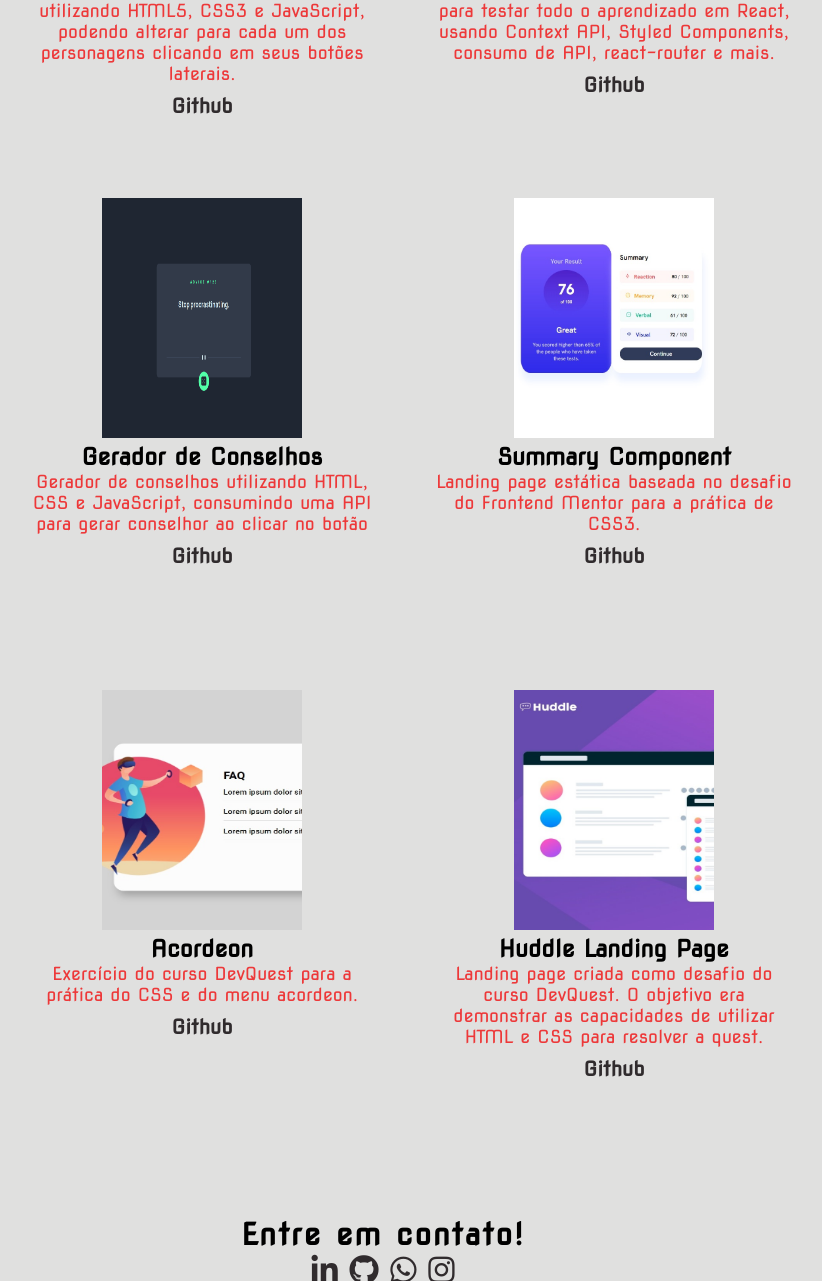
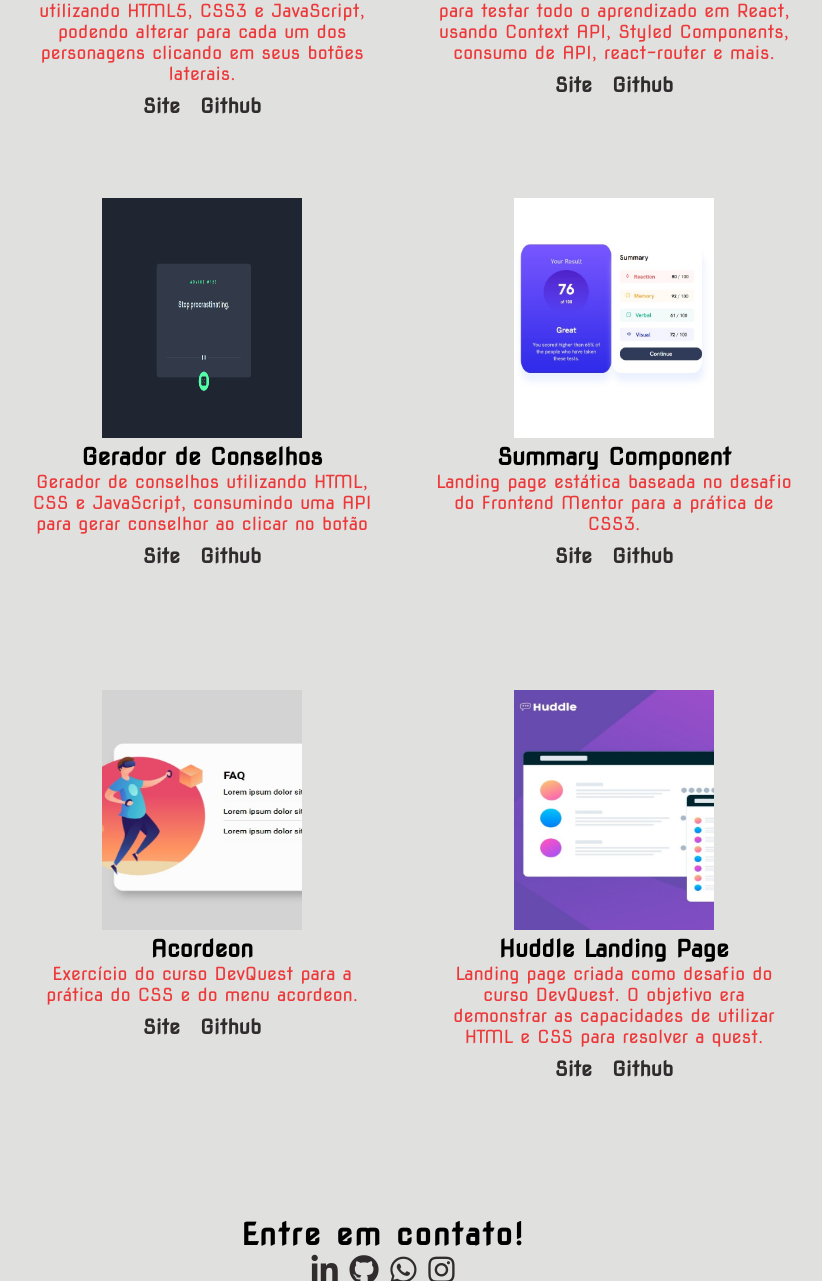
Before and after one commit to diogo-tcardoso/diogo-portfolio, a plain HTML site: page index.html in a window 1280 px wide. Shown: the part 3228-4509 px from the top of the page, without its empty margins (257-1079 px from the left). Drawn offline with nearby package versions, Linux system fonts and the light colour scheme; a web font is replaced by a local one.

Commit message:
Update document and refine HTML and CSS

```diff
--- a/index.html
+++ b/index.html
@@ -82,7 +82,7 @@
                 </div>
 
                 <div class="button">
-                    <a href="./src/documents/diogo-cardoso.pdf" target="_blank" rel="noopener">Currículo</a>
+                    <a href="./src/documents/Currículo Diogo Cardoso - Frontend Junior.pdf" target="_blank" rel="noopener">Currículo</a>
                 </div>
             </div>
         </section>
@@ -134,57 +134,72 @@
 
                 <div class="project-list">
                     <div class="project-exemple">
-                        <a href="https://diogo-tcardoso.github.io/one-piece-website/" target="_blank" rel="noopener">
                         <img src="./src/image/one-piece.jpg" alt="one-piece-project" />
-                        </a>
                             <h3>One Piece Landing Page</h3>
                             <h4>Projeto criado dentro do curso DevQuest utilizando HTML5, CSS3 e JavaScript, podendo alterar para cada um dos personagens clicando em seus botões laterais.</h4>
-                            <a href="https://github.com/diogo-tcardoso/one-piece-website" target="_blank" rel="noopener"><h5>Github</h5></a>
+
+                            <div class="links">
+                                <a href="https://diogo-tcardoso.github.io/one-piece-website/" target="_blank" rel="noopener"><p class="site">Site</p>
+                                </a>
+                                <a href="https://github.com/diogo-tcardoso/one-piece-website" target="_blank" rel="noopener"><p class="github">Github</p></a>
+                            </div>
                     </div>
 
                     <div class="project-exemple">
-                        <a href="https://github.com/diogo-tcardoso/quest-pokedex" target="_blank" rel="noopener">
                         <img src="./src/image/pokedex.png" alt="quest-pokedex" />
-                        </a>
+
                             <h3>Pokédex</h3>
                             <h4>Projeto criado dentro do curso DevQuest para testar todo o aprendizado em React, usando Context API, Styled Components, consumo de API, react-router e mais.</h4>
-                            <a href="https://diogo-pokedex.vercel.app/" target="_blank" rel="noopener"><h5>Github</h5></a>
+
+                            <div class="links">
+                                <a href="https://github.com/diogo-tcardoso/quest-pokedex" target="_blank" rel="noopener"><p class="site">Site</p>
+                            </a>
+                            <a href="https://diogo-pokedex.vercel.app/" target="_blank" rel="noopener"><p class="github">Github</p></a>
+                            </div>
                     </div>
 
                     <div class="project-exemple">
-                        <a href="https://diogo-tcardoso.github.io/advice-generator-app/" target="_blank" rel="noopener">
                         <img src="./src/image/advice-generator.png" alt="advice-generator" />
-                        </a>
+
                             <h3>Gerador de Conselhos</h3>
                             <h4>Gerador de conselhos utilizando HTML, CSS e JavaScript, consumindo uma API para gerar conselhor ao clicar no botão</h4>
-                            <a href="https://github.com/diogo-tcardoso/advice-generator-app" target="_blank" rel="noopener"><h5>Github</h5></a>
+                            <div class="links">
+                                <a href="https://diogo-tcardoso.github.io/advice-generator-app/" target="_blank" rel="noopener"><p class="site">Site</p></a>
+                                <a href="https://github.com/diogo-tcardoso/advice-generator-app" target="_blank" rel="noopener"><p class="github">Github</p></a>
+                            </div>
                     </div>
 
                     <div class="project-exemple">
-                        <a href="https://github.com/diogo-tcardoso/results-summary-component" target="_blank" rel="noopener">
                         <img src="./src/image/summary-component.jpg" alt="summary-component" />
-                        </a>
                             <h3>Summary Component</h3>
                             <h4>Landing page estática baseada no desafio do Frontend Mentor para a prática de CSS3.</h4>
-                            <a href="https://diogo-tcardoso.github.io/results-summary-component/" target="_blank" rel="noopener"><h5>Github</h5></a>
+                            <div class="links">
+                                <a href="https://github.com/diogo-tcardoso/results-summary-component" target="_blank" rel="noopener"><p class="site">Site</p>
+                                </a>
+                                <a href="https://diogo-tcardoso.github.io/results-summary-component/" target="_blank" rel="noopener"><p class="github">Github</p></a>
+                            </div>
                     </div>
 
                     <div class="project-exemple">
-                        <a href="https://diogo-tcardoso.github.io/exercise-acordeon/" target="_blank" rel="noopener">
                         <img src="./src/image/acordeon.jpg" alt="exercise-acordeon" />
-                        </a>
                             <h3>Acordeon</h3>
                             <h4>Exercício do curso DevQuest para a prática do CSS e do menu acordeon.</h4>
-                            <a href="https://github.com/diogo-tcardoso/exercise-acordeon" target="_blank" rel="noopener"><h5>Github</h5></a>
+                            <div class="links">
+                                <a href="https://diogo-tcardoso.github.io/exercise-acordeon/" target="_blank" rel="noopener"><p class="site">Site</p>
+                                </a>
+                                <a href="https://github.com/diogo-tcardoso/exercise-acordeon" target="_blank" rel="noopener"><p class="github">Github</p></a>
+                            </div>
                     </div>
 
                     <div class="project-exemple">
-                        <a href="https://diogo-tcardoso.github.io/huddle-landing-page/" target="_blank" rel="noopener">
                         <img src="./src/image/huddle.jpg" alt="huddle-landing-page" />
-                        </a>
                             <h3>Huddle Landing Page</h3>
                             <h4>Landing page criada como desafio do curso DevQuest. O objetivo era demonstrar as capacidades de utilizar HTML e CSS para resolver a quest.</h4>
-                            <a href="https://github.com/diogo-tcardoso/huddle-landing-page" target="_blank" rel="noopener"><h5>Github</h5></a>
+                            <div class="links">
+                                <a href="https://diogo-tcardoso.github.io/huddle-landing-page/" target="_blank" rel="noopener"><p class="site">Site</p>
+                                </a>
+                                <a href="https://github.com/diogo-tcardoso/huddle-landing-page" target="_blank" rel="noopener"><p class="github">Github</p></a>
+                            </div>
                     </div>
                 </div>
             </div>
@@ -200,7 +215,7 @@
                     <a href="https://github.com/diogo-tcardoso" rel="noopener" target="_blank" class="outer-shadow">
                         <i class="fab fa-github"></i>
                     </a>
-                    <a href="https://wa.me/5581999792540" rel="noopener" target="_blank" class="outer-shadow">
+                    <a href="https://wa.me/558181585919" rel="noopener" target="_blank" class="outer-shadow">
                         <i class="fab fa-whatsapp"></i>
                     </a>
                     <a href="https://www.instagram.com/diogo.tcardoso/" rel="noopener" target="_blank" class="outer-shadow">
--- a/src/css/projects.css
+++ b/src/css/projects.css
@@ -45,8 +45,6 @@
     padding: 0.5rem;
     max-width: 19rem;
     height: 23rem;
-    transition: 0.3s ease;
-    transition: 0.3s ease;
 }
 
 .container .projects .project .project-exemple img {
@@ -54,13 +52,23 @@
     height: 12rem;
 }
 
-.container .projects .project .project-exemple:hover {
-    transform: scale(1.1);
-    border-radius: 1rem;
-}
-
-.container .projects .project .project-exemple h5 {
+.container .projects .project .project-exemple .links {
+    display: flex;
+    justify-content: center;
+    gap: 1rem;
     font-size: 1rem;
     font-weight: 700;
     margin-top: 0.5rem;
 }
+
+.container .projects .project .project-exemple .links .site,
+.container .projects .project .project-exemple .links .github {
+    transition: 0.3s ease;
+    transition: 0.3s ease;
+}
+
+.container .projects .project .project-exemple .links .site:hover,
+.container .projects .project .project-exemple .links .github:hover {
+    transform: scale(1.1);
+    border-radius: 1rem;
+}
```
Also changed, not shown: 2 other files. Lines whose indentation alone changed are shown as unchanged.
